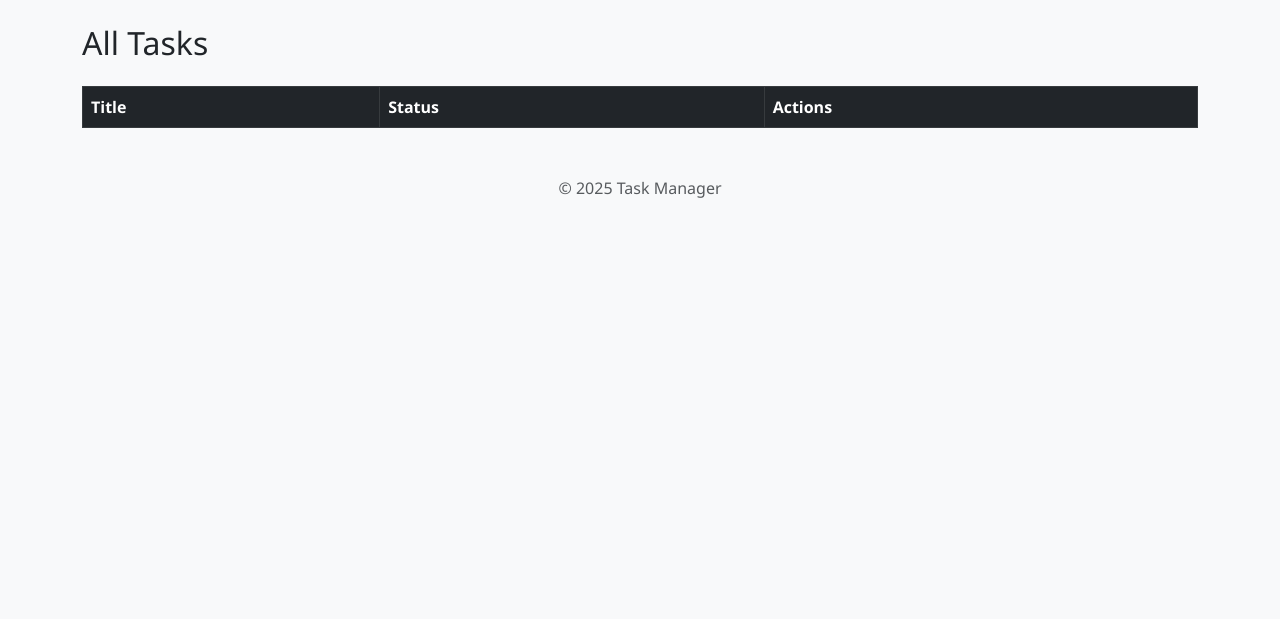
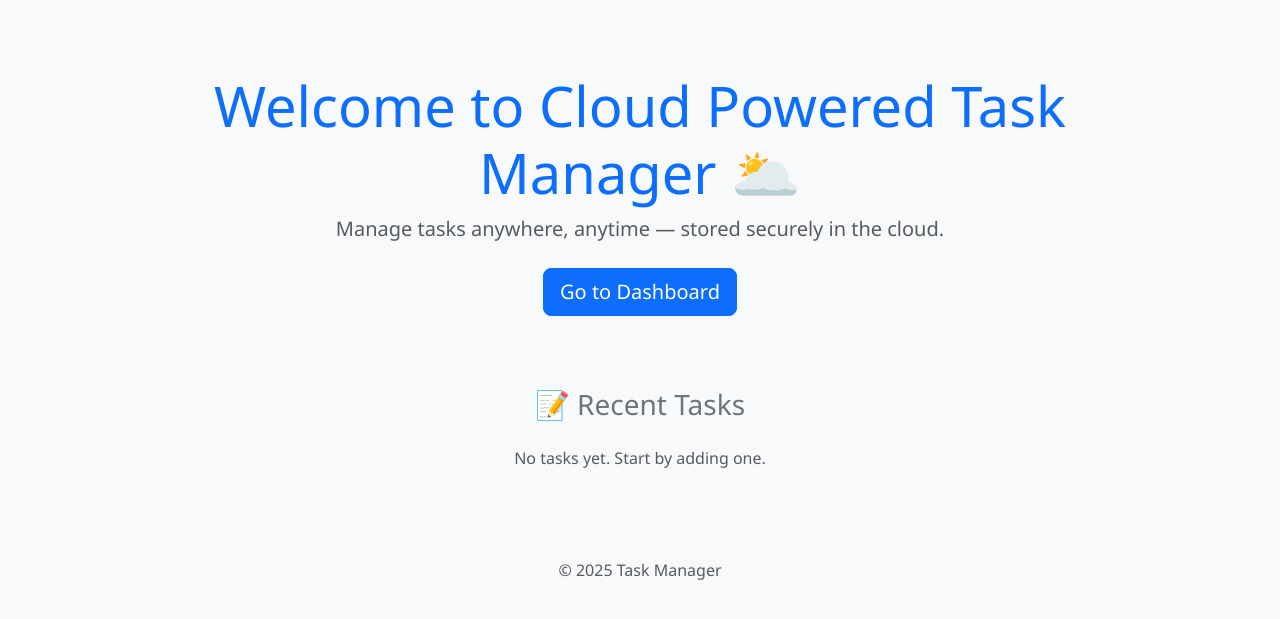
Before and after one commit to itsutkarsh7/Cloud_powered_Task-Manager-CURD-Functionalities, a Flask app: page / in a window 1280 px wide. Shown: the part 56-675 px from the top of the page. Run offline with Flask 3, Linux system fonts and the light colour scheme; lists and menus that the app fills with data are empty.

Commit message:
Fix url_for error and add functional landing page with Bootstrap

```diff
--- a/app.py
+++ b/app.py
@@ -3,6 +3,7 @@ from cloudant.client import Cloudant
 from config import cloudant_config
 
 app = Flask(__name__)
+app.secret_key = 'your-secret-key'
 
 # Connect to Cloudant
 client = Cloudant.iam(
@@ -11,15 +12,19 @@ client = Cloudant.iam(
     url=cloudant_config["url"],
     connect=True
 )
-
 db = client.create_database(cloudant_config["dbname"], throw_on_exists=False)
 
+# ✅ Landing Page Route
+@app.route('/')
+def landing():
+    tasks = [doc for doc in db]
+    return render_template('landing.html', tasks=tasks)
 
-@app.route('/')
+# ✅ Dashboard
+@app.route('/dashboard')
 def home():
     tasks = [doc for doc in db]
     return render_template('index.html', tasks=tasks)
-
 
 @app.route('/add', methods=['GET', 'POST'])
 def add_task():
@@ -30,7 +35,6 @@ def add_task():
         db.create_document({"title": title, "done": False})
         return redirect(url_for('home'))
     return render_template('add.html')
-
 
 @app.route('/edit/<id>', methods=['GET', 'POST'])
 def edit_task(id):
@@ -43,13 +47,11 @@ def edit_task(id):
         return redirect(url_for('home'))
     return render_template('edit.html', task=doc)
 
-
 @app.route('/delete/<id>')
 def delete_task(id):
     if id in db:
         db[id].delete()
     return redirect(url_for('home'))
-
 
 @app.route('/done/<id>')
 def mark_done(id):
@@ -59,7 +61,6 @@ def mark_done(id):
         doc.save()
     return redirect(url_for('home'))
 
-
 @app.route('/pending/<id>')
 def mark_pending(id):
     if id in db:
@@ -68,6 +69,5 @@ def mark_pending(id):
         doc.save()
     return redirect(url_for('home'))
 
-
 if __name__ == '__main__':
     app.run(host='0.0.0.0', port=10000)
--- /dev/null
+++ b/templates/landing.html
@@ -0,0 +1,32 @@
+{% extends "base.html" %}
+{% block content %}
+
+<section class="py-5 text-center">
+    <div class="container">
+        <h1 class="display-4 text-primary">Welcome to Cloud Powered Task Manager 🌥️</h1>
+        <p class="lead text-muted mb-4">Manage tasks anywhere, anytime — stored securely in the cloud.</p>
+        <a href="{{ url_for('home') }}" class="btn btn-primary btn-lg">Go to Dashboard</a>
+    </div>
+</section>
+
+<section class="bg-light py-4">
+    <div class="container">
+        <h3 class="text-center mb-4 text-secondary">📝 Recent Tasks</h3>
+        {% if tasks and tasks|length > 0 %}
+            <ul class="list-group">
+                {% for task in tasks[:5] %}
+                    <li class="list-group-item d-flex justify-content-between align-items-center">
+                        {{ task['title'] }}
+                        <span class="badge bg-{{ 'success' if task['done'] else 'warning' }}">
+                            {{ 'Done' if task['done'] else 'Pending' }}
+                        </span>
+                    </li>
+                {% endfor %}
+            </ul>
+        {% else %}
+            <p class="text-center text-muted">No tasks yet. Start by adding one.</p>
+        {% endif %}
+    </div>
+</section>
+
+{% endblock %}
```
Also changed, not shown: templates/base.html (+6 -10 lines).
